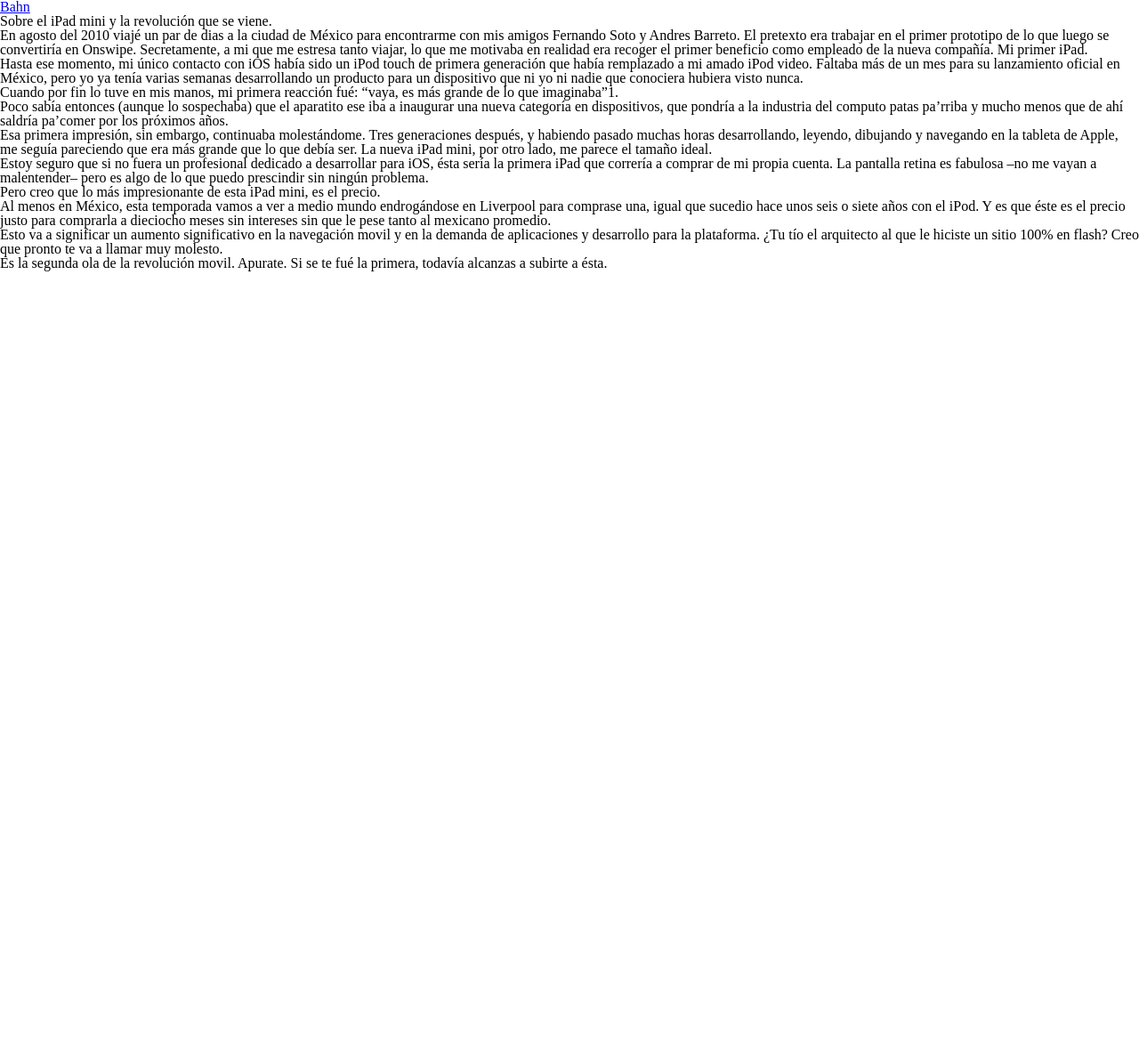
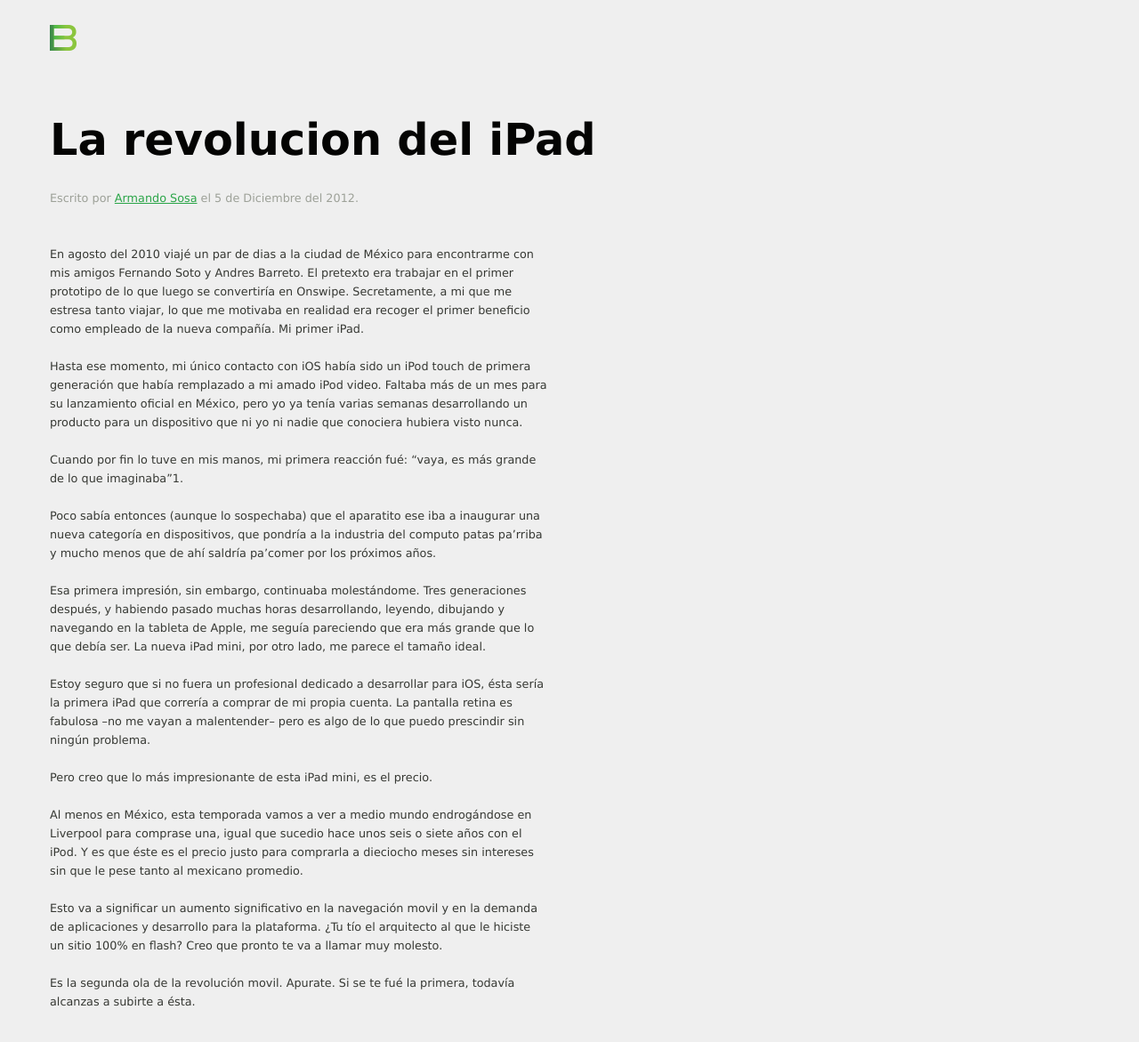
Before and after one commit to marbiano/bahn, a Jekyll site: the page built from _posts/2012-12-05-the-test.markdown, in a window 1280 px wide. Shown: the whole page at 89% size. Built offline with Jekyll 4.4.1, drawn with Linux system fonts in a browser that asks for light colours; Markdown is read by kramdown in place of the engine named in the settings; before the commit the page ends 900 px from its top, so only the background shows below that.

Commit message:
Added first test post

```diff
--- a/_layouts/default.html
+++ b/_layouts/default.html
@@ -10,13 +10,26 @@
    <!-- syntax highlighting CSS -->
    <!-- <link rel="stylesheet" href="/css/syntax.css" type="text/css" /> -->
 
+   <script type="text/javascript">
+      WebFontConfig = { fontdeck: { id: '27110' } };
+
+      (function() {
+        var wf = document.createElement('script');
+        wf.src = ('https:' == document.location.protocol ? 'https' : 'http') +
+        '://ajax.googleapis.com/ajax/libs/webfont/1/webfont.js';
+        wf.type = 'text/javascript';
+        wf.async = 'true';
+        var s = document.getElementsByTagName('script')[0];
+        s.parentNode.insertBefore(wf, s);
+      })();
+    </script>
    <!-- Homepage CSS -->
    <link rel="stylesheet" href="css/screen.css" type="text/css" media="screen, projection" />
 </head>
 <body>
 <div class="site">
   <div class="title">
-    <a href="/">Bahn</a>
+    <a href="/"><img src="images/logo.png" width="30" height="29" alt="Bahn" /></a>
   </div>
 
   {{ content }}
--- a/_layouts/post.html
+++ b/_layouts/post.html
@@ -2,6 +2,7 @@
 layout: default
 ---
 <div id="post">
-	<h1>{{ page.title }}
+	<h1>{{ page.title }}</h1>
+	<p class="author-date">Escrito por <a href="http://dupermag.com">Armando Sosa</a> el 5 de Diciembre del 2012.</p>
 	{{ content }}
 </div>
--- a/_posts/2012-12-05-the-test.markdown
+++ b/_posts/2012-12-05-the-test.markdown
@@ -1,6 +1,6 @@
 ---
 layout: post
-title: Sobre el iPad mini y la revolución que se viene.
+title: La revolucion del iPad
 ---
 
 En agosto del 2010 viajé un par de dias a la ciudad de México para encontrarme con mis amigos Fernando Soto y Andres Barreto. El pretexto era trabajar en el primer prototipo de lo que luego se convertiría en Onswipe. Secretamente, a mi que me estresa tanto viajar, lo que me motivaba en realidad era recoger el primer beneficio como empleado de la nueva compañía. Mi primer iPad.
--- a/css/screen.css
+++ b/css/screen.css
@@ -66,3 +66,45 @@
 article, aside, details, figcaption, figure, footer, header, hgroup, menu, nav, section, summary {
   display: block;
 }
+
+/* line 8, ../sass/screen.scss */
+body {
+  font-family: "Lucida Grande", Verdana, sans-serif;
+  font-size: 14px;
+  line-height: 1.5;
+  font-size-adjust: 0.5;
+  font-weight: normal;
+  font-style: normal;
+  padding: 2em 1em 1em 4em;
+  color: #373934;
+  background: #efefef;
+}
+
+/* line 20, ../sass/screen.scss */
+h1 {
+  font-family: "Din Display Pro Bold", Verdana, sans-serif;
+  font-size: 54px;
+  font-size-adjust: 0.5;
+  font-weight: bold;
+  font-style: normal;
+  margin-top: 1em;
+  margin-bottom: 0.25em;
+  color: #040403;
+}
+
+/* line 30, ../sass/screen.scss */
+p {
+  max-width: 40em;
+  margin-bottom: 1.5em;
+}
+
+/* line 34, ../sass/screen.scss */
+.author-date {
+  color: #9da198;
+  margin-bottom: 3em;
+}
+
+/* line 39, ../sass/screen.scss */
+a {
+  color: #2ba548;
+}
```
Also changed, not shown: images/logo.png (added).
